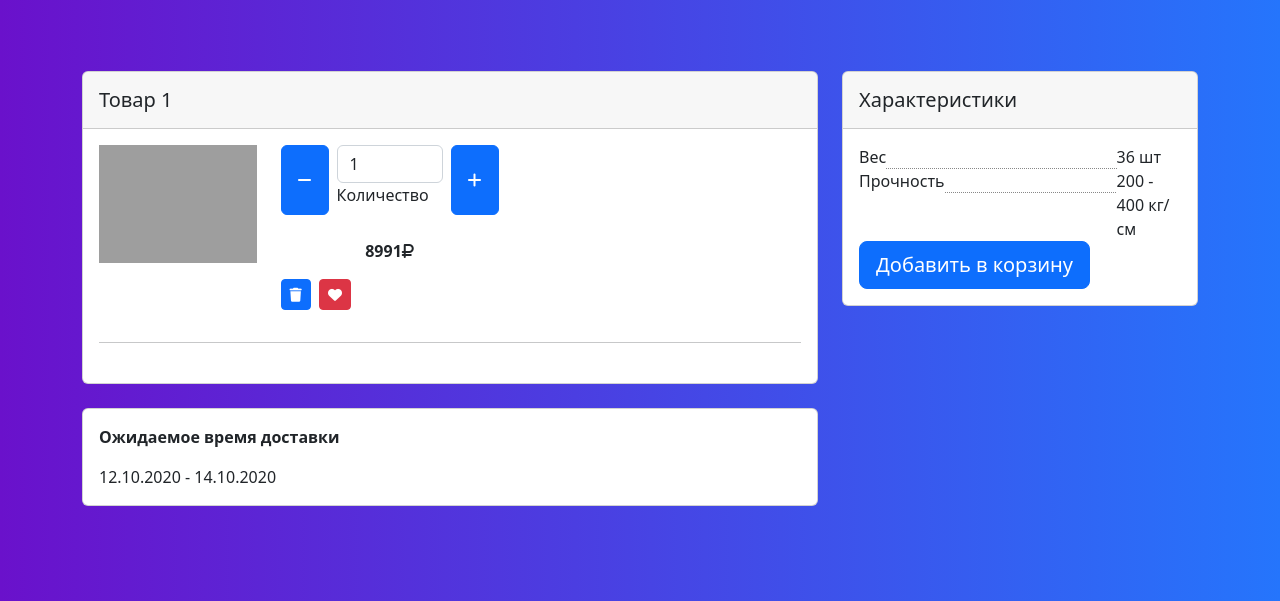
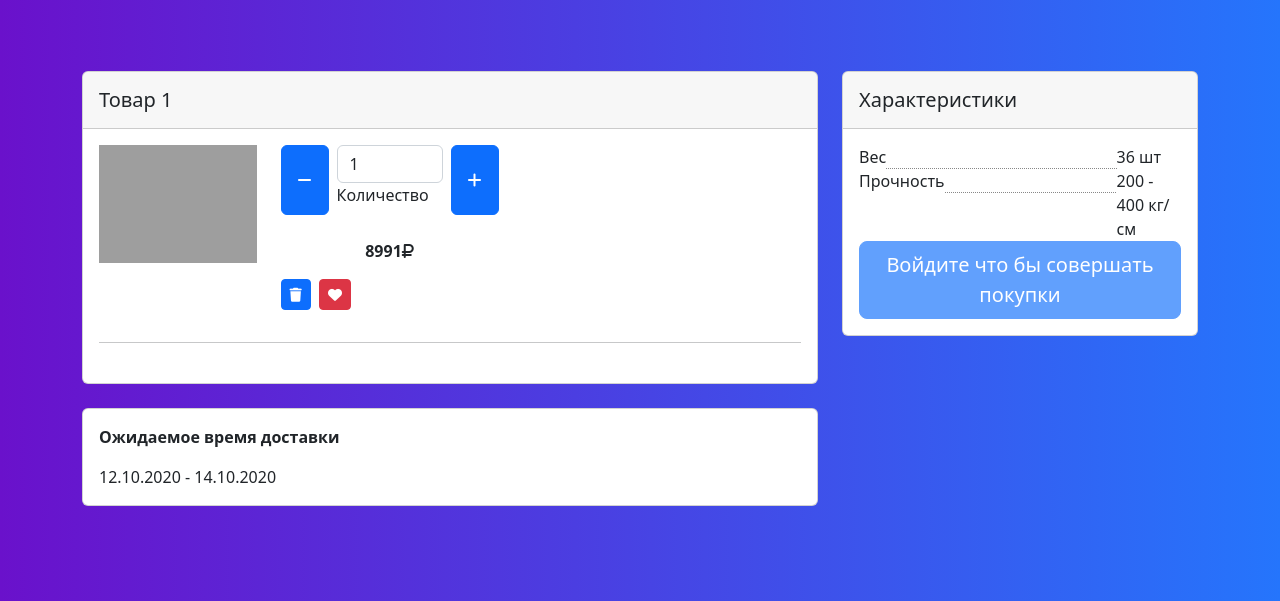
Before and after one commit to FireG45/AmOzon-project, a Django app: page /1 in a window 1280 px wide. Shown: the part 156-757 px from the top of the page. Run offline with Django 4.2, Linux system fonts and the light colour scheme; data comes from the database, SQL or seed files in the repository; both versions use the stored data as it was after the commit; some libraries are stand-ins or nearby versions; grey boxes are pictures that could not be loaded.

Commit message:
[FireG45] исправлен баг с добавлением в корзину без авторизации

```diff
--- a/src/AmOzon/main/templates/main/details.html
+++ b/src/AmOzon/main/templates/main/details.html
@@ -141,10 +141,15 @@
                       <span class="item__cor">200 - 400 кг/см</span>
                     </li>
                   </ul>
-
+                  {% if request.user.is_authenticated %}
               <a type="button" class="btn btn-primary btn-lg btn-block" href="{% url 'add_to_cart' product.id %}">
                 Добавить в корзину
               </a>
+              {% else %}
+              <a type="button" class="btn btn-primary btn-lg btn-block disabled">
+                Войдите что бы совершать покупки
+              </a>
+              {% endif %}
             </div>
           </div>
         </div>
```
Also changed, not shown: src/AmOzon/db.sqlite3.
